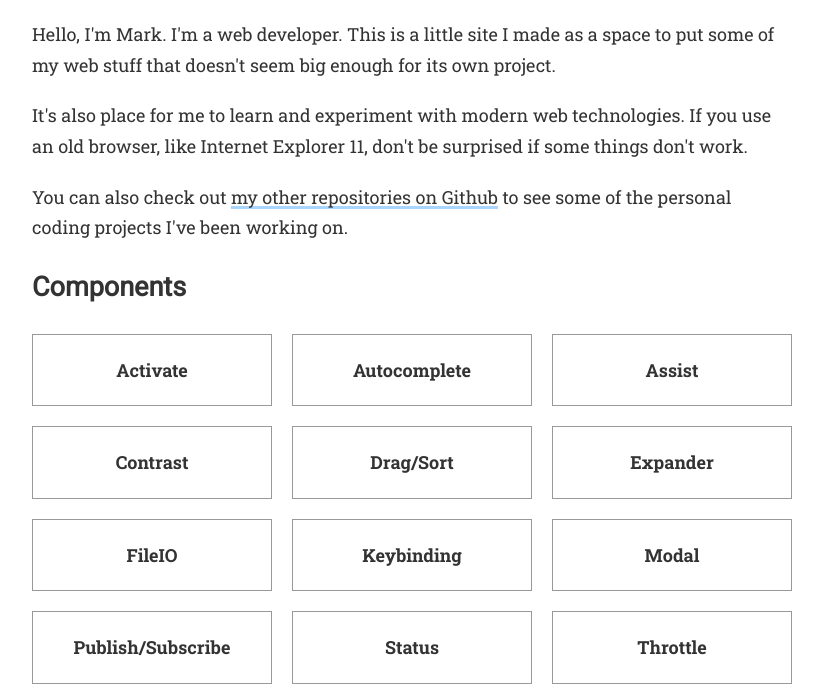
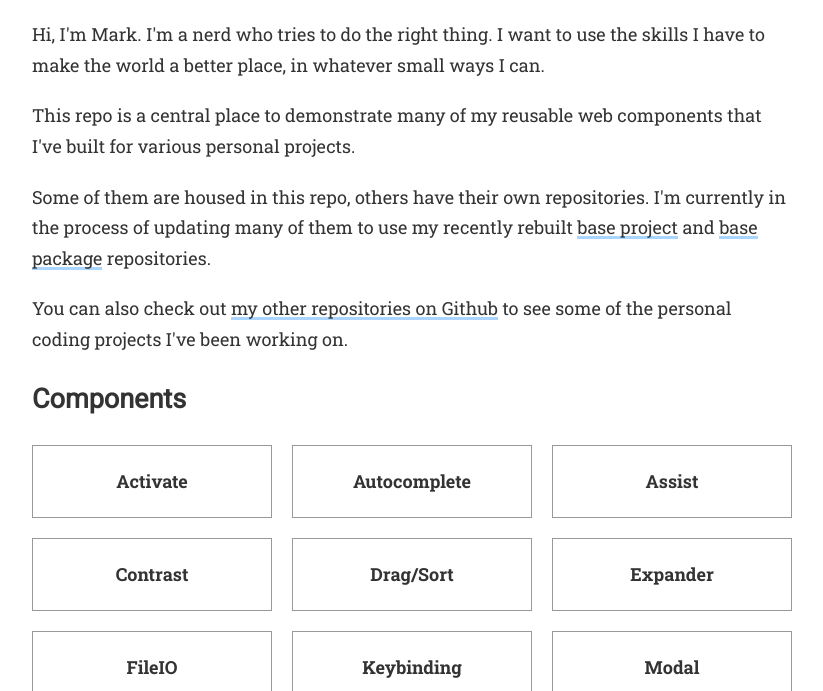
Before and after one commit to Cipscis/portfolio, a website: page index.html in a window 1280 px wide. Shown: the part 109-800 px from the top of the page, without its empty margins (228-1051 px from the left). Drawn offline with Linux system fonts and the light colour scheme.

Commit message:
Removed old MIT licence, and updated text on landing page a little

```diff
--- a/index.html
+++ b/index.html
@@ -12,9 +12,11 @@
 			<div class="content">
 				<h1>Mark's web stuff</h1>
 
-				<p>Hello, I'm Mark. I'm a web developer. This is a little site I made as a space to put some of my web stuff that doesn't seem big enough for its own project.</p>
+				<p>Hi, I'm Mark. I'm a nerd who tries to do the right thing. I want to use the skills I have to make the world a better place, in whatever small ways I can.</p>
 
-				<p>It's also place for me to learn and experiment with modern web technologies. If you use an old browser, like Internet Explorer 11, don't be surprised if some things don't work.</p>
+				<p>This repo is a central place to demonstrate many of my reusable web components that I've built for various personal projects.</p>
+
+				<p>Some of them are housed in this repo, others have their own repositories. I'm currently in the process of updating many of them to use my recently rebuilt <a href="https://github.com/Cipscis/base-project" target="_blank">base project</a> and <a href="https://github.com/Cipscis/base-package" target="_blank">base package</a> repositories.</p>
 
 				<p>You can also check out <a href="https://github.com/Cipscis?tab=repositories" target="_blank">my other repositories on Github</a> to see some of the personal coding projects I've been working on.</p>
 			</div>
```
Also changed, not shown: licence.txt (deleted).
